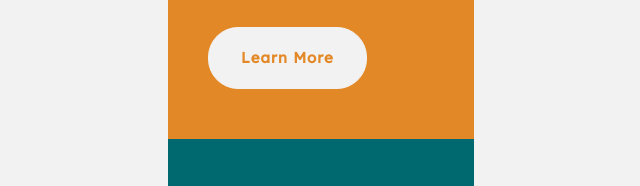
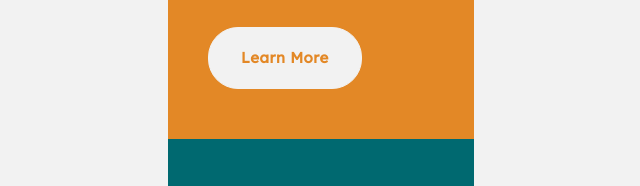
Before and after one commit to robinjmm/column-preview-card, a website: page index.html in a window 1280 px wide. Shown: the part 377-563 px from the top of the page, 319-959 px from the left. Drawn offline with nearby package versions, Linux system fonts and the light colour scheme; files that its build step writes are made by us from their sources.

Commit message:
Reduce letter spacing on button text

```diff
--- a/scss/components/_button.scss
+++ b/scss/components/_button.scss
@@ -9,7 +9,7 @@
     font-weight: 700;
     padding: em(18px, 15px) em(32px, 15px);
     margin-top: 2em;
-    letter-spacing: 1px;
+    letter-spacing: 0.5px;
     transition: border 0.2ms ease-in-out, background-color 0.2s ease-in-out, color 0.2s ease-in-out;
 
     &--text-orange {
```
